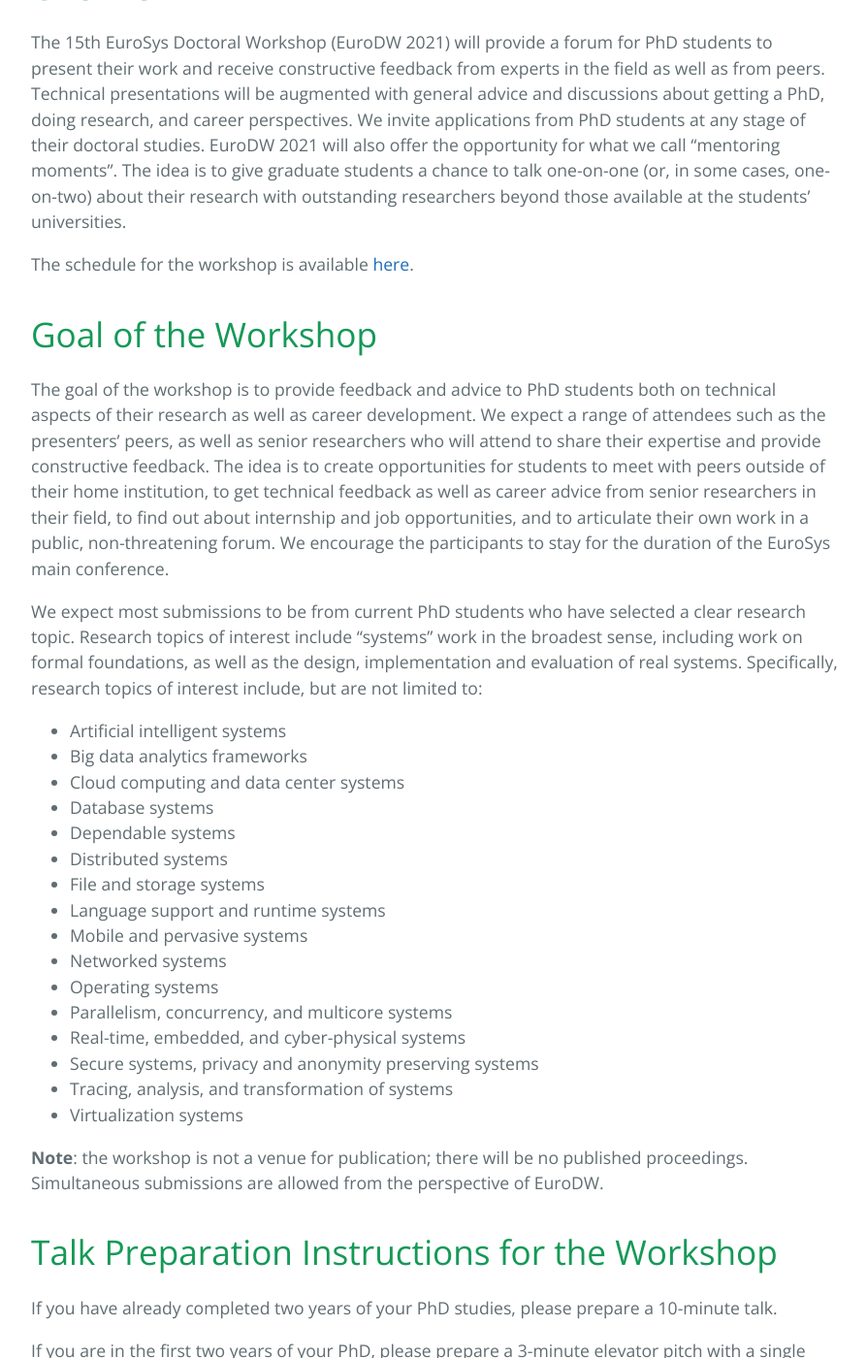
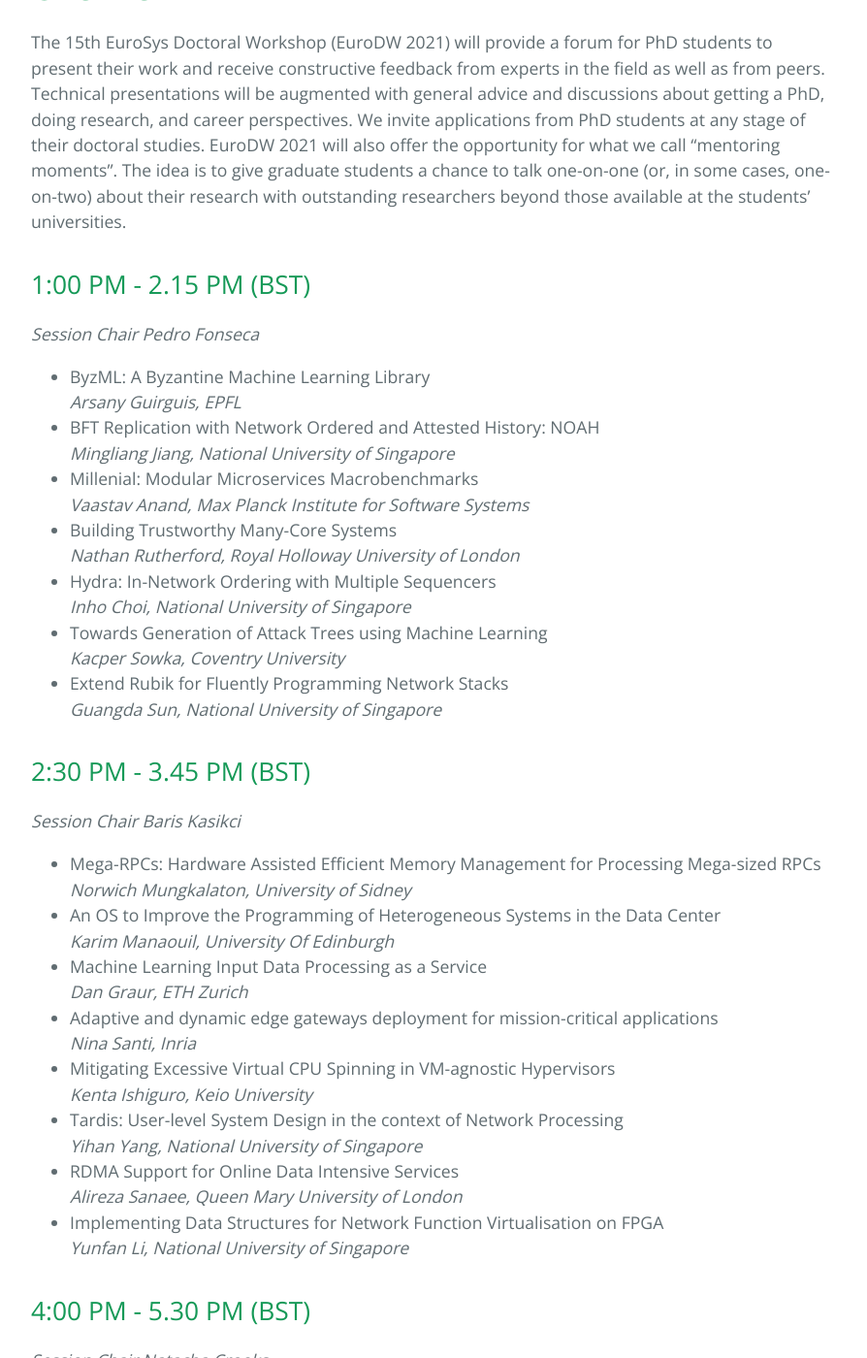
Before and after one commit to nacrooks/eurodw21.github.io, a Jekyll site: the page built from index.md, in a window 1280 px wide and 1400 px high, scrolled down 420 px. Shown: the whole window at 97% size, without its empty margins (192-1086 px from the left). Built offline with Jekyll 4.4.1, drawn with Linux system fonts in a browser that asks for light colours; some of the changed text lies outside the part shown.

Commit message:
Updating schedule

```diff
--- a/index.md
+++ b/index.md
@@ -10,7 +10,83 @@ The 15th EuroSys Doctoral Workshop (EuroDW 2021) will provide a forum for PhD st
 EuroDW 2021 has transformed into a virtual event, using the Zoom platform for streaming pre-recorded 5 min talks followed by 5 min live Q&A. We will additionally feature a #eurodw20 Slack channel in the main EuroSys Slack workspace where interaction can continue asynchronously during the workshop. We would like to thank our mentors who will provide remote mentoring to EuroDW students of accepted papers.
 {% endcomment %}
 
-The schedule for the workshop is available [here](schedule.html).
+## 1:00 PM - 2.15 PM (BST)
+*Session Chair Pedro Fonseca*
+
+- ByzML: A Byzantine Machine Learning Library
+*Arsany Guirguis, EPFL*
+- BFT Replication with Network Ordered and Attested History: NOAH
+*Mingliang Jiang, National University of Singapore*
+- Millenial: Modular Microservices Macrobenchmarks
+*Vaastav Anand, Max Planck Institute for Software Systems*
+- Building Trustworthy Many-Core Systems
+*Nathan Rutherford, Royal Holloway University of London*
+- Hydra: In-Network Ordering with Multiple Sequencers
+*Inho Choi, National University of Singapore*
+- Towards Generation of Attack Trees using Machine Learning
+*Kacper Sowka, Coventry University*
+- Extend Rubik for Fluently Programming Network Stacks
+*Guangda Sun, National University of Singapore*
+
+
+## 2:30 PM - 3.45 PM (BST)
+*Session Chair Baris Kasikci*
+- Mega-RPCs: Hardware Assisted Efficient Memory Management for Processing Mega-sized RPCs
+*Norwich Mungkalaton, University of Sidney*
+- An OS to Improve the Programming of Heterogeneous Systems in the Data Center
+*Karim Manaouil, University Of Edinburgh*
+- Machine Learning Input Data Processing as a Service
+*Dan Graur, ETH Zurich*
+- Adaptive and dynamic edge gateways deployment for mission-critical applications
+*Nina Santi, Inria*
+- Mitigating Excessive Virtual CPU Spinning in VM-agnostic Hypervisors
+*Kenta Ishiguro, Keio University*
+- Tardis: User-level System Design in the context of Network Processing
+*Yihan Yang, National University of Singapore*
+- RDMA Support for Online Data Intensive Services
+*Alireza Sanaee, Queen Mary University of London*
+- Implementing Data Structures for Network Function Virtualisation on FPGA
+*Yunfan Li, National University of Singapore*
+
+
+## 4:00 PM - 5.30 PM (BST)
+*Session Chair Natacha Crooks*
+
+- Service Boosters: Library Operating Systems for the Data Center
+*Henri Demoulin, University of Pennsylvania*
+- A Black-box Approach for Scaling OS Kernels
+*Ankit Bhardwaj, University of Utah*
+- Towards Pushing the Performance and Cost Envelope For Next-Generation Cloud Platforms
+*Jashwant Raj Gunasekaran, The Pennsylvania State University*
+- Toward Workload-Aware State Management in Streaming Systems
+*Showan Asyabi, Boston University*
+- Simplifying heterogeneous migration between x86 and ARM machines
+*Nikolaos Mavrogeorgis, University of Edinburgh*
+- Transparent and Low Overhead Tracing and Fault Injection
+*Jun Zhang, UC Santa Cruz*
+
+
+## 5:45 PM - 7.15 PM (BST)
+*Session Chair Irene Zhang*
+
+- Goldilocks Fault Tolerance for Actor
+*Audrey Cheng, UC Berkeley*
+- Trusted Execution for High-Performance Computing
+*Ayaz Akram, UC Davis*
+- Locality Optimizations for Data Center Applications
+*Tanvir Ahmed Khan, University of Michigan*
+- Secure, Distributed Sparse Matrix Multiplication for Machine Learning
+*Samyukta Yagati, UC Berkeley*
+- Architectural Implications of Graph Neural Networks for Recommendation
+*Samuel Hsia, Harvard University*
+- Autoscaling consensus
+*David Chu, UC Berkeley*
+- Finding Crash Consistency Bugs in Persistent Memory File Systems
+*Hayley LeBanc, University of Texas at Austin*
+- Wendy the Good Little BFT
+*Neil Giridharan, UC Berkeley*
+- Retrofitting Memory Safety to Low-level Software Incrementally
+*Jie Zhou, University of Rochester*
 
 # Goal of the Workshop
 
```
